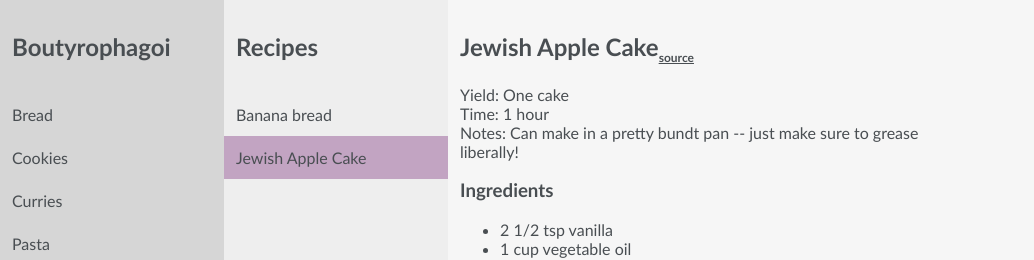
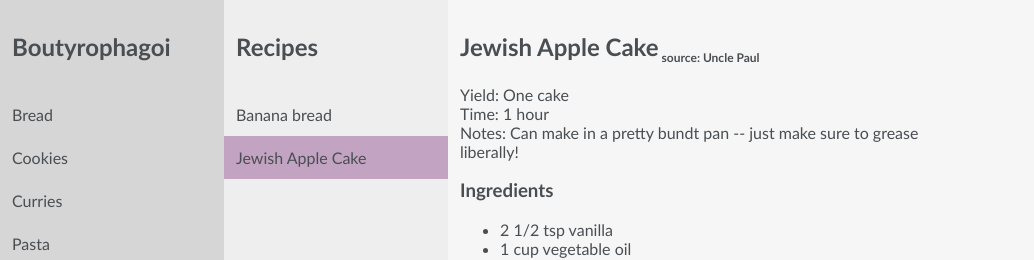
Before and after one commit to slfed/recipes, a Jekyll site: the page built from _recipes/sweet-baking/jewish-apple-cake.md, in a window 1280 px wide. Shown: the top 260 px of the page, without its empty margins (0-1034 px from the left). Built offline with Jekyll 4.4.1, drawn with Linux system fonts in a browser that asks for light colours.

Commit message:
Allow non-url in source

```diff
--- a/_layouts/recipe.html
+++ b/_layouts/recipe.html
@@ -9,7 +9,15 @@ layout: default
     <h2 style="float:left">
         {{ page.title }}
         {%- if page.source -%}
-            <sub style="font-size:12px"><a style="text-decoration:underline;"href="{{ page.source }}">source</a></sub>
+            {%- if page.source contains "http" -%}
+                {%- assign source = page.source -%}
+                {%- assign sourcetext = 'source' -%}
+            {%- else -%}
+                {%- assign sourcetext = "source: " | append: page.source -%}
+            {%- endif -%}
+            <sub style="font-size:12px">
+                <a {% if source -%}href="{{ source }}"{%- endif -%}>{{ sourcetext }}</a>
+            </sub>
         {%- endif -%}
     </h2>
     <div style="clear: both;"></div>
```
